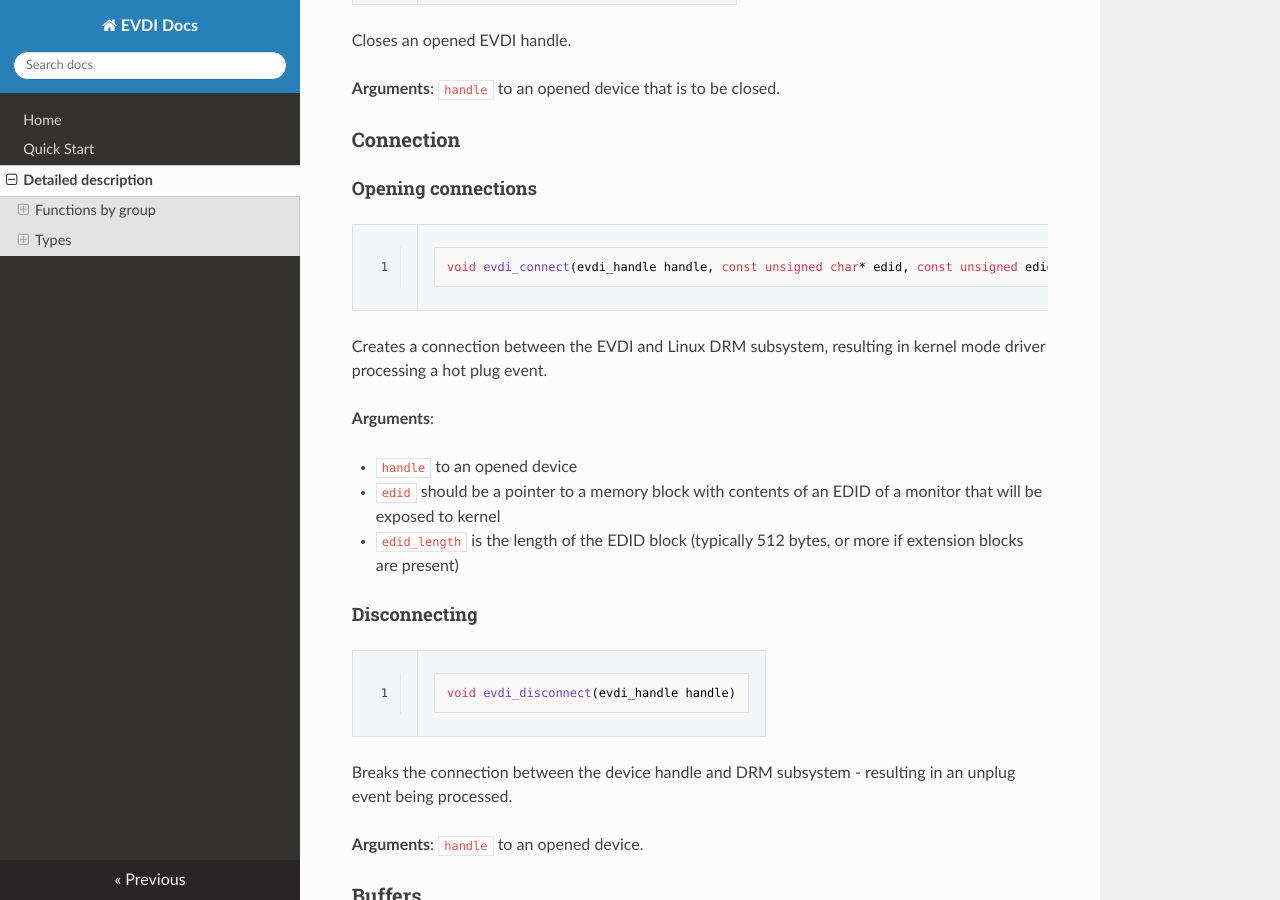
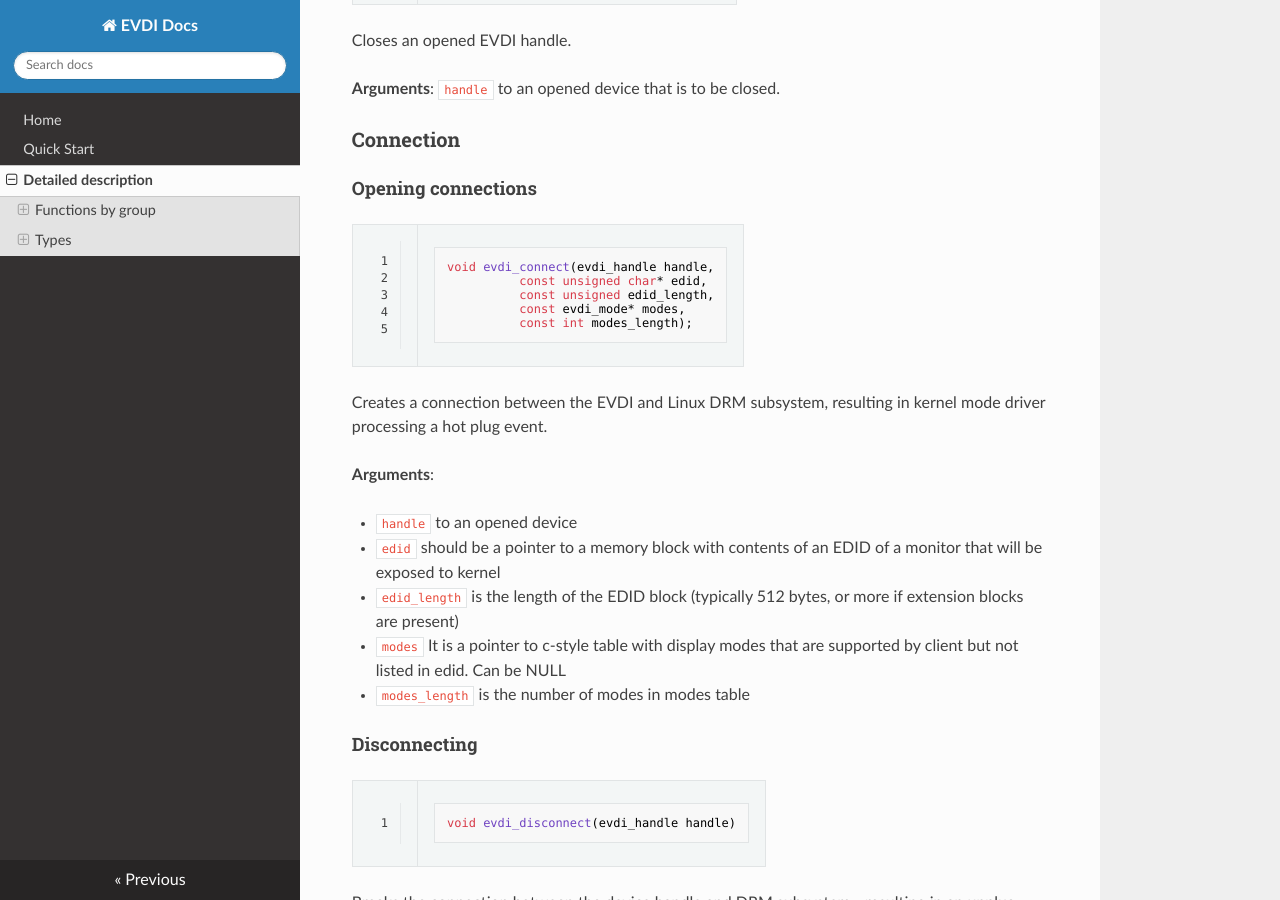
Before and after one commit to DisplayLink/evdi, an MkDocs documentation site: the page built from docs/details.md, in a window 1280 px wide and 900 px high, scrolled down 2261 px. Built offline with MkDocs 1.6.1, drawn with Linux system fonts in a browser that asks for light colours; nearby versions of some CDN libraries; old or Windows-style settings are respelled for this version of MkDocs.

Commit message:
Docs update for evdi_connect function
Docs update after commit c5406b7

```diff
--- a/docs/details.md
+++ b/docs/details.md
@@ -52,7 +52,11 @@
 #### Opening connections
 
     #!c
-	void evdi_connect(evdi_handle handle, const unsigned char* edid, const unsigned edid_length);
+	void evdi_connect(evdi_handle handle,
+			  const unsigned char* edid,
+			  const unsigned edid_length,
+			  const evdi_mode* modes,
+			  const int modes_length);
 
 Creates a connection between the EVDI and Linux DRM subsystem, resulting in kernel mode driver processing a hot plug event.
 
@@ -61,6 +65,8 @@
 * `handle` to an opened device
 * `edid` should be a pointer to a memory block with contents of an EDID of a monitor that will be exposed to kernel
 * `edid_length` is the length of the EDID block (typically 512 bytes, or more if extension blocks are present)
+* `modes` It is a pointer to c-style table with display modes that are supported by client but not listed in edid. Can be NULL
+* `modes_length` is the number of modes in modes table
 
 #### Disconnecting
 
```
